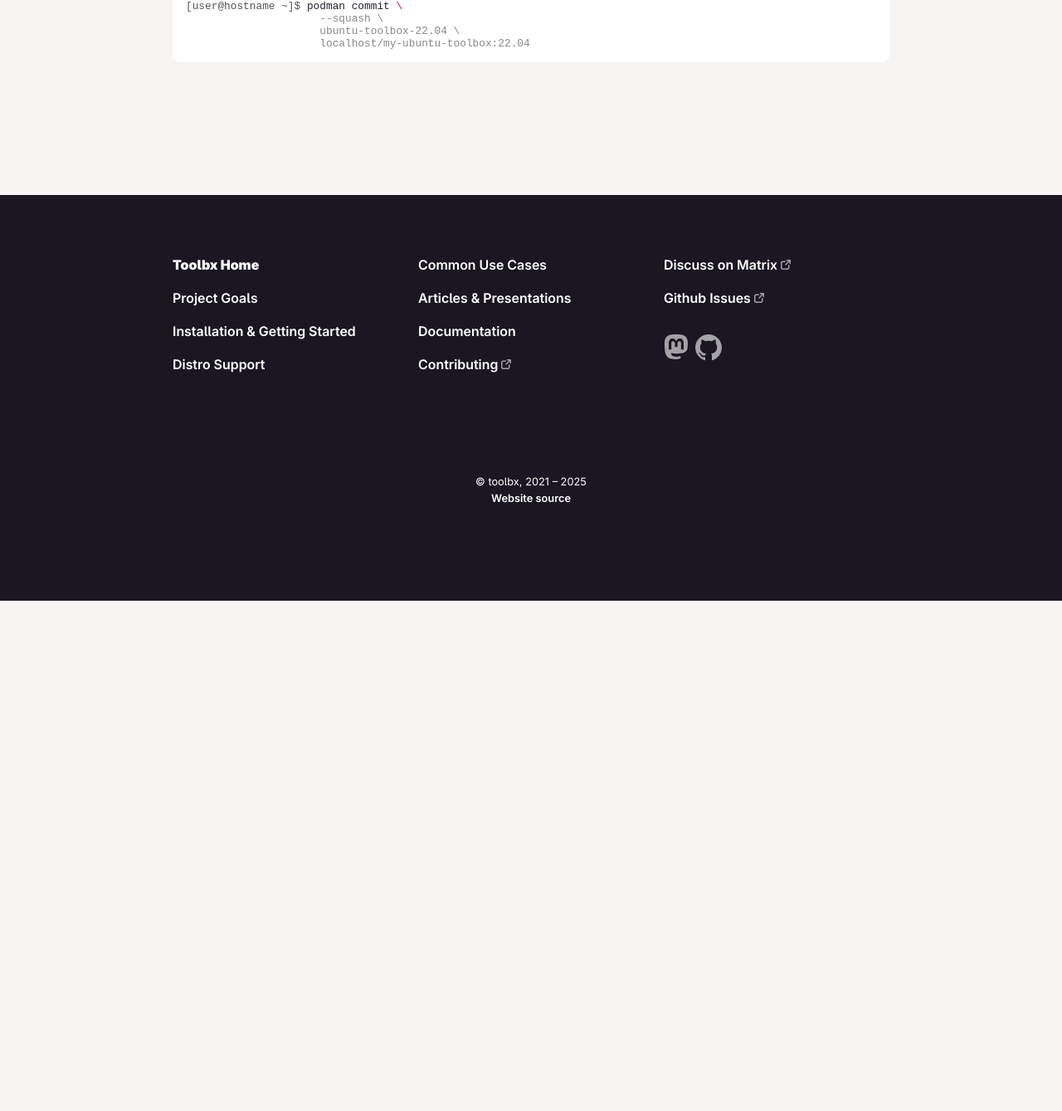
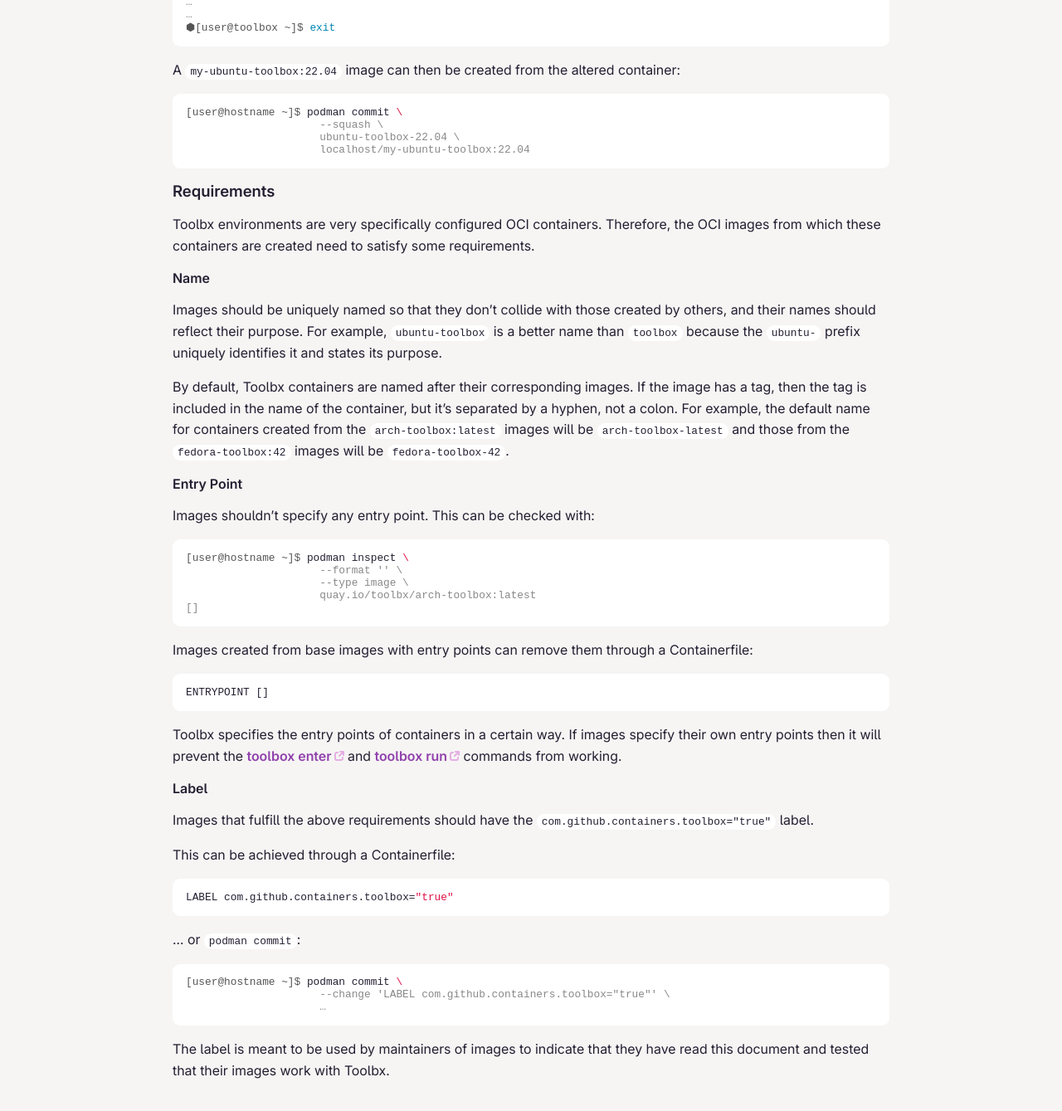
Before and after one commit to containers/containertoolbx.org, a Jekyll site: the page built from doc.md, in a window 1280 px wide and 1400 px high, scrolled down 3789 px. Shown: the top 1339 px of the window at 83% size. Built offline with Jekyll 4.4.1, drawn with Linux system fonts in a browser that asks for light colours; before the commit the page ends 4513 px from its top, so only the background shows below that; some of the changed text lies outside the part shown.

Commit message:
Add a section on image requirements
This was lost when the website was revamped in commit d1f48731ec76a3ae.
This reintroduces some initial content.  There will be more to follow.

https://github.com/containers/toolbox/issues/1606

````diff
--- a/doc.md
+++ b/doc.md
@@ -63,11 +63,11 @@
 
 **Toolbx** has built-in support for images corresponding to different operating system [distributions](/distros). It's also possible to create custom Toolbx images, and use them with the `image` [command line](https://github.com/containers/toolbox/blob/main/doc/toolbox-create.1.md) and [configuration file](https://github.com/containers/toolbox/blob/main/doc/toolbox.conf.5.md) options.
 
+All Toolbx images should satisfy the requirements listed below.
+
 ### From a Containerfile
 
-One way of creating a custom Toolbx image is to define its contents in a [Containerfile](https://github.com/containers/common/blob/main/docs/Containerfile.5.md) and then use `podman build --squash` to build the image.
-
-The easiest option is to base the custom image on one of the built-in images.
+One way of creating a custom Toolbx image is to define its contents in a [Containerfile](https://github.com/containers/common/blob/main/docs/Containerfile.5.md) and then use `podman build --squash` to build the image. The easiest is to base the custom image on one of the built-in images, instead of any OCI image or starting from scratch.
 
 Here's a Containerfile for a custom image that adds [Emacs](https://www.gnu.org/software/emacs/), [GCC](https://gcc.gnu.org/) and [GDB](https://www.sourceware.org/gdb/) to the built-in `fedora-toolbox:{{ page.fedora-version }}` image available from `registry.fedoraproject.org`.
 
@@ -98,7 +98,7 @@
 
 ### From a Container
 
-Another possibility is to create a custom Toolbx image from an existing Toolbx container by using `podman commit --squash`.
+Another possibility is to create a custom Toolbx image from an existing container by using `podman commit --squash`. The easiest is to use a Toolbx container, instead of any OCI container.
 
 Here's how to create a custom image similar to the one above, but based on a Toolbx container created from the built-in `ubuntu-toolbox:{{ page.ubuntu-version }}` image available from `quay.io/toolbx`.
 
@@ -136,3 +136,49 @@
                      ubuntu-toolbox-{{ page.ubuntu-version }} \
                      localhost/my-ubuntu-toolbox:{{ page.ubuntu-version }}
 ```
+
+### Requirements
+
+Toolbx environments are very specifically configured OCI containers. Therefore, the OCI images from which these containers are created need to satisfy some requirements.
+
+#### Name
+
+Images should be uniquely named so that they don't collide with those created by others, and their names should reflect their purpose. For example, `ubuntu-toolbox` is a better name than `toolbox` because the `ubuntu-` prefix uniquely identifies it and states its purpose.
+
+By default, Toolbx containers are named after their corresponding images. If the image has a tag, then the tag is included in the name of the container, but it's separated by a hyphen, not a colon. For example, the default name for containers created from the `arch-toolbox:latest` images will be `arch-toolbox-latest` and those from the `fedora-toolbox:{{ page.fedora-version }}` images will be `fedora-toolbox-{{ page.fedora-version }}`.
+
+#### Entry Point
+
+Images shouldn't specify any entry point. This can be checked with:
+```console
+[user@hostname ~]$ podman inspect \
+                     --format '{{ .Config.Entrypoint }}' \
+                     --type image \
+                     quay.io/toolbx/arch-toolbox:latest
+[]
+```
+
+Images created from base images with entry points can remove them through a Containerfile:
+```conf
+ENTRYPOINT []
+```
+
+Toolbx specifies the entry points of containers in a certain way. If images specify their own entry points then it will prevent the [toolbox enter](https://github.com/containers/toolbox/blob/main/doc/toolbox-enter.1.md) and [toolbox run](https://github.com/containers/toolbox/blob/main/doc/toolbox-run.1.md) commands from working.
+
+#### Label
+
+Images that fulfill the above requirements should have the `com.github.containers.toolbox="true"` label.
+
+This can be achieved through a Containerfile:
+```conf
+LABEL com.github.containers.toolbox="true"
+```
+
+... or `podman commit`:
+```console
+[user@hostname ~]$ podman commit \
+                     --change 'LABEL com.github.containers.toolbox="true"' \
+                     …
+```
+
+The label is meant to be used by maintainers of images to indicate that they have read this document and tested that their images work with Toolbx.
````
